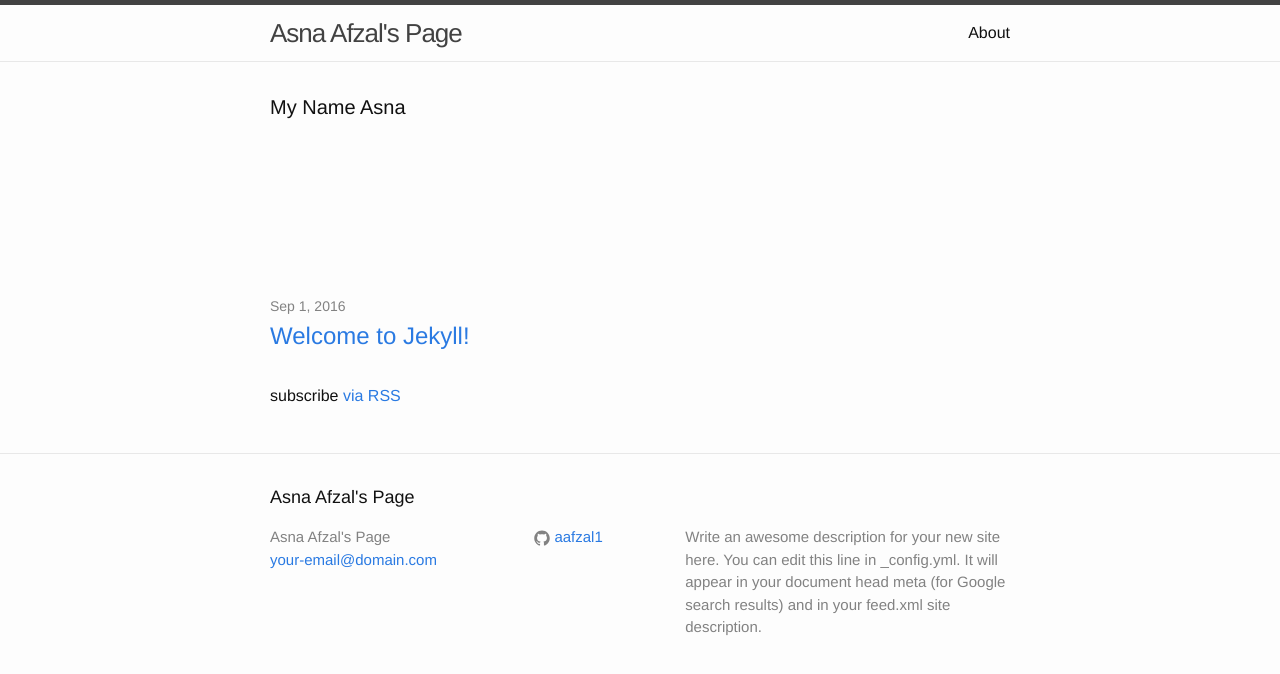
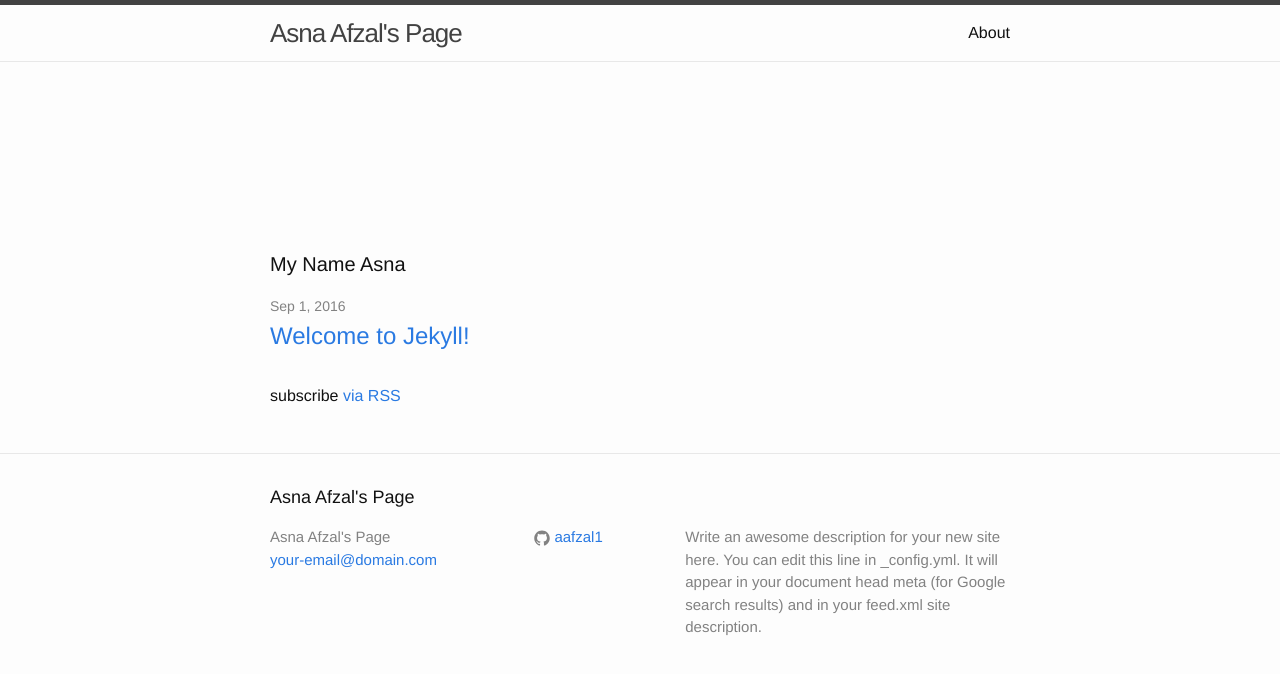
Before and after one commit to aafzal1/aafzal1.github.io, a Jekyll site: the page built from index.html, in a window 1280 px wide. Shown: the top 674 px of the page. Built offline with Jekyll 4.4.1, drawn with Linux system fonts in a browser that asks for light colours; nearby versions of some CDN libraries.

Commit message:
Update index.html

```diff
--- a/index.html
+++ b/index.html
@@ -3,13 +3,11 @@ layout: default
 ---
 
 <div class="home">
-
-  <h1 class="page-heading">My Name Asna</h1>
   <canvas id="myCanvas"></canvas>
   <script type="text/javascript" src="http://s3.amazonaws.com/codecademy-content/courses/hour-of-code/js/alphabet.js"></script>
   <script type="text/javascript" src="http://s3.amazonaws.com/codecademy-content/courses/hour-of-code/js/bubbles.js"></script>
   <script type="text/javascript" src="main.js"></script>
-
+  <h1 class="page-heading">My Name Asna</h1>
   <ul class="post-list">
     {% for post in site.posts %}
       <li>
```
